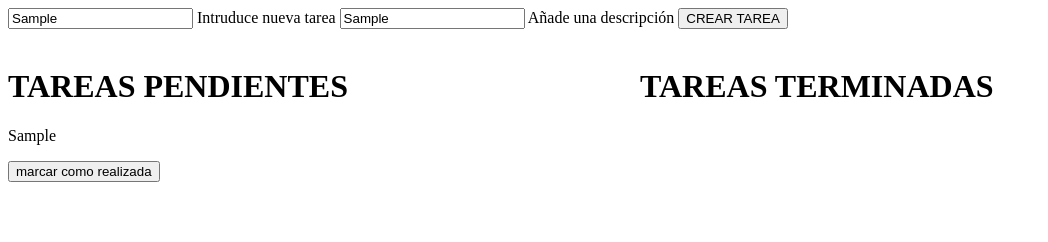
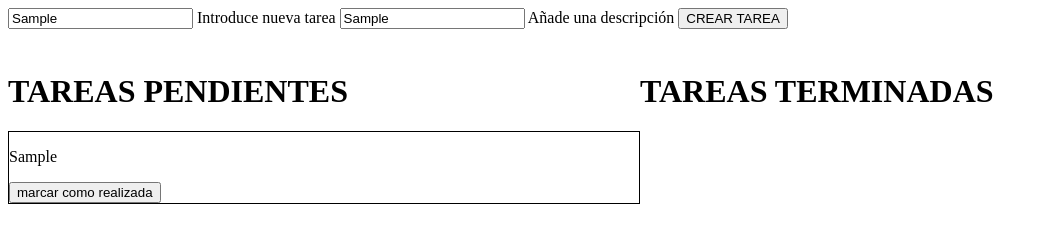
Before and after one commit to BeatrizMarGar/BMG_VICOMTECH, a plain HTML site: page index.html in a window 1280 px wide. Both pictures are taken after typing "Sample", "Sample" into the empty fields and a click on the button "CREAR TAREA". Shown: the whole page, without its empty margins (0-1048 px from the left). Drawn offline with Linux system fonts and the light colour scheme.

Commit message:
WIP:BMG:last commit in time

```diff
--- a/functions.js
+++ b/functions.js
@@ -21,6 +21,7 @@ TaskForm.addEventListener('submit', function(event){
 function createdivpending(){
     for(var i = 0; i < Task.length; i++){
         let container = document.createElement('div')
+        container.setAttribute('class', 'border')
         let info = document.createElement('p')
         let info_name = document.createTextNode(Task[i].name)
         let btn = document.createElement('button')
@@ -49,9 +50,9 @@ function movetoDone(TaskId){
     Task.splice(pos, 1);
     createdivpending()
     DoneTaskDiv.innerHTML = ""
-
     for(var i = 0; i < Done.length; i++){
         let container = document.createElement('div')
+        container.setAttribute('class', 'border')
         let info = document.createElement('p')
         let info_name = document.createTextNode(Done[i].name)
         info.appendChild(info_name)
--- a/index.html
+++ b/index.html
@@ -7,7 +7,7 @@
         <div class="container">
             <form id="TaskForm" class="create_form">
                 <input type="text" name="NewTask" id="NewTask" required autofocus>
-                <label for="newTask">Intruduce nueva tarea</label>
+                <label for="newTask">Introduce nueva tarea</label>
                 <input type="text" name="ShortDescription" id="ShortDescription">
                 <label for="ShortDescription">Añade una descripción</label>
                 <button id="SubmitForm" type="submit">CREAR TAREA</button>
--- a/style.css
+++ b/style.css
@@ -10,3 +10,8 @@
   .create_form { grid-area: create_form; }
   .pending { grid-area: pending; }
   .done { grid-area: done; }
+
+.border {
+
+    border: 1px solid #000;
+  }
```
Also changed, not shown: 1 other file.
